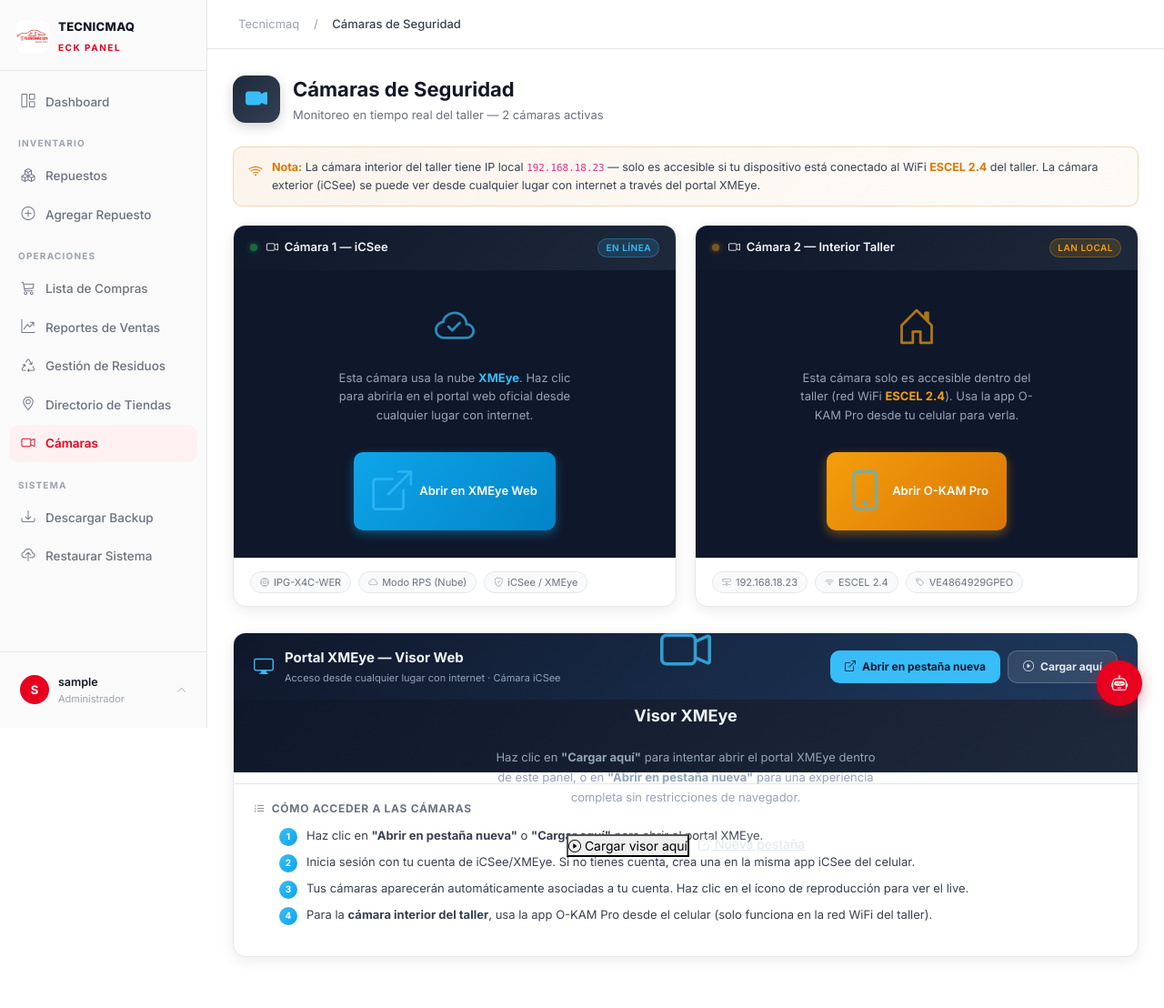
After one commit to Josue-EC04/tecnicmaq-taller-nuevo, a Flask app: page /camaras in a window 1280 px wide. The commit adds this page. Shown: the whole page at 91% size. Run offline with Flask 3, Linux system fonts and the light colour scheme; the visitor is signed in with stand-in values (Sample User, id 1).

Commit message:
feat: agregar pagina de camaras de seguridad con visor XMEye

```diff
--- a/app/routes.py
+++ b/app/routes.py
@@ -157,6 +157,11 @@ def dashboard():
         datetime=datetime)
 
 # --- REEMPLAZA ESTA FUNCIÓN EN routes.py ---
+
+@main.route('/camaras')
+@login_required
+def camaras():
+    return render_template('camaras.html')
 
 @main.route('/inventario')
 @login_required
--- a/app/templates/base.html
+++ b/app/templates/base.html
@@ -76,6 +76,12 @@
          class="eck-nav-item {{ 'active' if request.endpoint == 'main.directorio' }}">
         <i class="bi bi-geo-alt"></i>
         Directorio de Tiendas
+      </a>
+
+      <a href="{{ url_for('main.camaras') }}"
+         class="eck-nav-item {{ 'active' if request.endpoint == 'main.camaras' }}">
+        <i class="bi bi-camera-video"></i>
+        Cámaras
       </a>
 
       <div class="eck-nav-label">Sistema</div>
--- /dev/null
+++ b/app/templates/camaras.html
@@ -0,0 +1,515 @@
+{% extends "base.html" %}
+
+{% block title %}Cámaras – ECK Panel{% endblock %}
+{% block breadcrumb %}Cámaras de Seguridad{% endblock %}
+
+{% block extra_head %}
+<style>
+  /* ── Página Cámaras ── */
+  .cam-hero {
+    display: flex;
+    align-items: center;
+    gap: 14px;
+    margin-bottom: 24px;
+  }
+  .cam-hero-icon {
+    width: 52px; height: 52px;
+    background: linear-gradient(135deg, #1e293b 0%, #334155 100%);
+    border-radius: var(--radius-lg);
+    display: flex; align-items: center; justify-content: center;
+    flex-shrink: 0;
+    box-shadow: 0 4px 14px rgba(0,0,0,.18);
+  }
+  .cam-hero-icon i { font-size: 24px; color: #38bdf8; }
+  .cam-hero-title { font-size: 22px; font-weight: 700; color: var(--text-1); }
+  .cam-hero-sub   { font-size: 13px; color: var(--text-3); margin-top: 2px; }
+
+  /* ── Grid de cámaras ── */
+  .cam-grid {
+    display: grid;
+    grid-template-columns: repeat(auto-fit, minmax(340px, 1fr));
+    gap: 20px;
+    margin-bottom: 28px;
+  }
+
+  /* ── Card de cámara ── */
+  .cam-card {
+    background: #fff;
+    border: 1px solid var(--border);
+    border-radius: var(--radius-lg);
+    overflow: hidden;
+    box-shadow: var(--shadow);
+    transition: var(--transition);
+  }
+  .cam-card:hover { box-shadow: var(--shadow-lg); transform: translateY(-2px); }
+
+  .cam-card-header {
+    background: linear-gradient(135deg, #0f172a 0%, #1e293b 100%);
+    padding: 14px 18px;
+    display: flex; align-items: center; gap: 10px;
+  }
+  .cam-card-header .cam-dot {
+    width: 8px; height: 8px; border-radius: 50%;
+    background: #22c55e;
+    box-shadow: 0 0 6px #22c55e;
+    animation: pulse-green 2s infinite;
+  }
+  @keyframes pulse-green {
+    0%, 100% { opacity: 1; }
+    50% { opacity: 0.4; }
+  }
+  .cam-card-header .cam-name {
+    font-size: 13px; font-weight: 600; color: #f1f5f9;
+    flex: 1;
+  }
+  .cam-card-header .cam-badge {
+    font-size: 10px; font-weight: 600;
+    padding: 2px 8px; border-radius: 20px;
+    background: rgba(56, 189, 248, .15);
+    color: #38bdf8;
+    border: 1px solid rgba(56, 189, 248, .3);
+    letter-spacing: .5px;
+  }
+
+  /* ── Visor / iframe ── */
+  .cam-viewer {
+    position: relative;
+    width: 100%;
+    background: #0f172a;
+    min-height: 260px;
+    display: flex; align-items: center; justify-content: center;
+    flex-direction: column;
+    overflow: hidden;
+  }
+  .cam-viewer iframe {
+    width: 100%; height: 420px;
+    border: none;
+    display: block;
+  }
+  .cam-viewer-placeholder {
+    display: flex; flex-direction: column; align-items: center; gap: 12px;
+    padding: 30px;
+    text-align: center;
+  }
+  .cam-viewer-placeholder i {
+    font-size: 44px; color: #38bdf8; opacity: .7;
+  }
+  .cam-viewer-placeholder p {
+    color: #94a3b8; font-size: 13px; max-width: 260px; line-height: 1.6;
+  }
+  .cam-viewer-placeholder .cam-btn-open {
+    margin-top: 4px;
+    display: inline-flex; align-items: center; gap: 8px;
+    padding: 10px 20px;
+    background: linear-gradient(135deg, #0ea5e9, #0284c7);
+    color: #fff; border: none; border-radius: var(--radius);
+    font-size: 13px; font-weight: 600;
+    cursor: pointer; text-decoration: none;
+    transition: var(--transition);
+    box-shadow: 0 4px 12px rgba(14, 165, 233, .4);
+  }
+  .cam-btn-open:hover {
+    transform: translateY(-1px);
+    box-shadow: 0 6px 16px rgba(14, 165, 233, .5);
+  }
+
+  /* ── Info técnica ── */
+  .cam-info {
+    padding: 14px 18px;
+    border-top: 1px solid var(--border);
+    display: flex; flex-wrap: wrap; gap: 8px;
+  }
+  .cam-info-chip {
+    display: inline-flex; align-items: center; gap: 5px;
+    font-size: 11px; color: var(--text-3);
+    background: var(--bg-subtle);
+    border: 1px solid var(--border);
+    border-radius: 20px;
+    padding: 3px 10px;
+  }
+  .cam-info-chip i { font-size: 10px; color: var(--text-4); }
+
+  /* ── Sección XMEye integrado ── */
+  .cam-xmeye-section {
+    background: #fff;
+    border: 1px solid var(--border);
+    border-radius: var(--radius-lg);
+    overflow: hidden;
+    box-shadow: var(--shadow);
+    margin-bottom: 28px;
+  }
+  .cam-xmeye-header {
+    background: linear-gradient(135deg, #0f172a 0%, #1e3a5f 100%);
+    padding: 16px 22px;
+    display: flex; align-items: center; justify-content: space-between;
+    gap: 12px;
+  }
+  .cam-xmeye-header-left {
+    display: flex; align-items: center; gap: 12px;
+  }
+  .cam-xmeye-header-left i {
+    font-size: 22px; color: #38bdf8;
+  }
+  .cam-xmeye-header-title {
+    font-size: 15px; font-weight: 700; color: #f1f5f9;
+  }
+  .cam-xmeye-header-sub {
+    font-size: 11px; color: #94a3b8; margin-top: 2px;
+  }
+  .cam-xmeye-actions {
+    display: flex; gap: 8px; flex-wrap: wrap;
+  }
+  .cam-btn-xmeye {
+    display: inline-flex; align-items: center; gap: 7px;
+    padding: 8px 16px;
+    background: #38bdf8;
+    color: #0f172a; border: none; border-radius: var(--radius);
+    font-size: 12px; font-weight: 700;
+    cursor: pointer; text-decoration: none;
+    transition: var(--transition);
+  }
+  .cam-btn-xmeye:hover {
+    background: #7dd3fc;
+    transform: translateY(-1px);
+  }
+  .cam-btn-xmeye-secondary {
+    background: rgba(255,255,255,.1);
+    color: #e2e8f0;
+    border: 1px solid rgba(255,255,255,.2);
+  }
+  .cam-btn-xmeye-secondary:hover {
+    background: rgba(255,255,255,.2);
+    color: #fff;
+  }
+
+  .cam-iframe-wrapper {
+    position: relative;
+    background: #0f172a;
+  }
+  .cam-iframe-wrapper iframe {
+    width: 100%;
+    height: 620px;
+    border: none;
+    display: block;
+  }
+  .cam-iframe-overlay {
+    position: absolute;
+    inset: 0;
+    background: linear-gradient(135deg, #0f172a 0%, #1e293b 100%);
+    display: flex; flex-direction: column;
+    align-items: center; justify-content: center;
+    gap: 16px; padding: 40px;
+    text-align: center;
+  }
+  .cam-iframe-overlay.hidden { display: none; }
+  .cam-iframe-overlay .big-icon {
+    font-size: 56px; color: #38bdf8; opacity: .8;
+    animation: float 3s ease-in-out infinite;
+  }
+  @keyframes float {
+    0%, 100% { transform: translateY(0); }
+    50% { transform: translateY(-8px); }
+  }
+  .cam-iframe-overlay h3 { color: #f1f5f9; font-size: 18px; font-weight: 700; }
+  .cam-iframe-overlay p  { color: #94a3b8; font-size: 13px; max-width: 420px; line-height: 1.7; }
+
+  /* ── Alerta de red local ── */
+  .cam-local-alert {
+    background: linear-gradient(135deg, rgba(217,119,6,.08), rgba(217,119,6,.03));
+    border: 1px solid rgba(217,119,6,.25);
+    border-radius: var(--radius);
+    padding: 12px 16px;
+    display: flex; align-items: flex-start; gap: 10px;
+    margin-bottom: 20px;
+  }
+  .cam-local-alert i { color: var(--amber); font-size: 16px; flex-shrink: 0; margin-top: 2px; }
+  .cam-local-alert p { color: var(--text-2); font-size: 12.5px; line-height: 1.6; margin: 0; }
+  .cam-local-alert strong { color: var(--amber); }
+
+  /* ── Info chips section ── */
+  .cam-specs-grid {
+    display: grid;
+    grid-template-columns: repeat(auto-fit, minmax(200px, 1fr));
+    gap: 12px;
+    padding: 18px 22px;
+    border-top: 1px solid var(--border);
+  }
+  .cam-spec-item {
+    display: flex; align-items: center; gap: 10px;
+    padding: 10px 14px;
+    background: var(--bg-subtle);
+    border-radius: var(--radius);
+    border: 1px solid var(--border);
+  }
+  .cam-spec-item i { font-size: 16px; color: #38bdf8; flex-shrink: 0; }
+  .cam-spec-label { font-size: 10px; color: var(--text-4); text-transform: uppercase; letter-spacing: .5px; }
+  .cam-spec-value { font-size: 12px; color: var(--text-1); font-weight: 600; font-family: 'JetBrains Mono', monospace; }
+
+  /* ── Instrucciones ── */
+  .cam-steps {
+    padding: 20px 22px;
+    border-top: 1px solid var(--border);
+  }
+  .cam-steps h6 {
+    font-size: 12px; font-weight: 700; color: var(--text-3);
+    text-transform: uppercase; letter-spacing: .7px;
+    margin-bottom: 12px;
+  }
+  .cam-step-list {
+    list-style: none; display: flex; flex-direction: column; gap: 8px;
+  }
+  .cam-step-list li {
+    display: flex; align-items: flex-start; gap: 10px;
+    font-size: 13px; color: var(--text-2); line-height: 1.5;
+  }
+  .cam-step-num {
+    width: 20px; height: 20px; border-radius: 50%;
+    background: linear-gradient(135deg, #38bdf8, #0ea5e9);
+    color: #fff; font-size: 10px; font-weight: 700;
+    display: flex; align-items: center; justify-content: center;
+    flex-shrink: 0; margin-top: 1px;
+  }
+
+  /* Mobile */
+  @media (max-width: 640px) {
+    .cam-grid { grid-template-columns: 1fr; }
+    .cam-iframe-wrapper iframe { height: 400px; }
+    .cam-xmeye-header { flex-direction: column; align-items: flex-start; }
+  }
+</style>
+{% endblock %}
+
+{% block content %}
+<div style="max-width: 1100px;">
+
+  <!-- Hero -->
+  <div class="cam-hero">
+    <div class="cam-hero-icon">
+      <i class="bi bi-camera-video-fill"></i>
+    </div>
+    <div>
+      <div class="cam-hero-title">Cámaras de Seguridad</div>
+      <div class="cam-hero-sub">Monitoreo en tiempo real del taller — 2 cámaras activas</div>
+    </div>
+  </div>
+
+  <!-- Alerta red local -->
+  <div class="cam-local-alert">
+    <i class="bi bi-wifi"></i>
+    <p>
+      <strong>Nota:</strong> La cámara interior del taller tiene IP local <code>192.168.18.23</code> — solo es accesible
+      si tu dispositivo está conectado al WiFi <strong>ESCEL 2.4</strong> del taller.
+      La cámara exterior (iCSee) se puede ver desde cualquier lugar con internet a través del portal XMEye.
+    </p>
+  </div>
+
+  <!-- Grid de cards individuales -->
+  <div class="cam-grid">
+
+    <!-- Cámara 1: iCSee / XMEye -->
+    <div class="cam-card">
+      <div class="cam-card-header">
+        <div class="cam-dot"></div>
+        <span class="cam-name"><i class="bi bi-camera-video me-1"></i> Cámara 1 — iCSee</span>
+        <span class="cam-badge">EN LÍNEA</span>
+      </div>
+      <div class="cam-viewer">
+        <div class="cam-viewer-placeholder">
+          <i class="bi bi-cloud-check"></i>
+          <p>Esta cámara usa la nube <strong style="color:#38bdf8;">XMEye</strong>. Haz clic para abrirla en el portal web oficial desde cualquier lugar con internet.</p>
+          <a href="https://web.xmeye.net" target="_blank" rel="noopener" class="cam-btn-open">
+            <i class="bi bi-box-arrow-up-right"></i> Abrir en XMEye Web
+          </a>
+        </div>
+      </div>
+      <div class="cam-info">
+        <span class="cam-info-chip"><i class="bi bi-cpu"></i> IPG-X4C-WER</span>
+        <span class="cam-info-chip"><i class="bi bi-cloud"></i> Modo RPS (Nube)</span>
+        <span class="cam-info-chip"><i class="bi bi-shield-check"></i> iCSee / XMEye</span>
+      </div>
+    </div>
+
+    <!-- Cámara 2: O-KAM Pro / Local -->
+    <div class="cam-card">
+      <div class="cam-card-header">
+        <div class="cam-dot" style="background:#f59e0b; box-shadow:0 0 6px #f59e0b;"></div>
+        <span class="cam-name"><i class="bi bi-camera-video me-1"></i> Cámara 2 — Interior Taller</span>
+        <span class="cam-badge" style="background:rgba(245,158,11,.15); color:#f59e0b; border-color:rgba(245,158,11,.3);">LAN LOCAL</span>
+      </div>
+      <div class="cam-viewer">
+        <div class="cam-viewer-placeholder">
+          <i class="bi bi-house-door" style="color:#f59e0b;"></i>
+          <p>Esta cámara solo es accesible dentro del taller (red WiFi <strong style="color:#f59e0b;">ESCEL 2.4</strong>).
+          Usa la app O-KAM Pro desde tu celular para verla.</p>
+          <a href="https://play.google.com/store/apps/details?id=com.okcam.okam" target="_blank" rel="noopener"
+             class="cam-btn-open" style="background: linear-gradient(135deg, #f59e0b, #d97706); box-shadow: 0 4px 12px rgba(245,158,11,.4);">
+            <i class="bi bi-phone"></i> Abrir O-KAM Pro
+          </a>
+        </div>
+      </div>
+      <div class="cam-info">
+        <span class="cam-info-chip"><i class="bi bi-hdd-network"></i> 192.168.18.23</span>
+        <span class="cam-info-chip"><i class="bi bi-wifi"></i> ESCEL 2.4</span>
+        <span class="cam-info-chip"><i class="bi bi-tag"></i> VE4864929GPEO</span>
+      </div>
+    </div>
+
+  </div>
+
+  <!-- Panel principal XMEye integrado -->
+  <div class="cam-xmeye-section">
+    <div class="cam-xmeye-header">
+      <div class="cam-xmeye-header-left">
+        <i class="bi bi-display"></i>
+        <div>
+          <div class="cam-xmeye-header-title">Portal XMEye — Visor Web</div>
+          <div class="cam-xmeye-header-sub">Acceso desde cualquier lugar con internet · Cámara iCSee</div>
+        </div>
+      </div>
+      <div class="cam-xmeye-actions">
+        <a href="https://web.xmeye.net" target="_blank" rel="noopener" class="cam-btn-xmeye">
+          <i class="bi bi-box-arrow-up-right"></i> Abrir en pestaña nueva
+        </a>
+        <button onclick="loadXMEye()" class="cam-btn-xmeye cam-btn-xmeye-secondary">
+          <i class="bi bi-play-circle"></i> Cargar aquí
+        </button>
+      </div>
+    </div>
+
+    <!-- Iframe wrapper -->
+    <div class="cam-iframe-wrapper">
+      <div class="cam-iframe-overlay" id="xmeyeOverlay">
+        <i class="bi bi-camera-video big-icon"></i>
+        <h3>Visor XMEye</h3>
+        <p>
+          Haz clic en <strong>"Cargar aquí"</strong> para intentar abrir el portal XMEye dentro de este panel,
+          o en <strong>"Abrir en pestaña nueva"</strong> para una experiencia completa sin restricciones de navegador.
+        </p>
+        <div style="display:flex; gap:10px; flex-wrap:wrap; justify-content:center;">
+          <button onclick="loadXMEye()" class="cam-btn-open" style="margin-top:0;">
+            <i class="bi bi-play-circle"></i> Cargar visor aquí
+          </button>
+          <a href="https://web.xmeye.net" target="_blank" rel="noopener"
+             class="cam-btn-open" style="margin-top:0; background: rgba(255,255,255,.12); color:#e2e8f0; box-shadow:none;">
+            <i class="bi bi-box-arrow-up-right"></i> Nueva pestaña
+          </a>
+        </div>
+        <p id="xmeyeNote" style="display:none; color:#f87171; font-size:12px; margin-top:8px;">
+          <i class="bi bi-exclamation-triangle me-1"></i>
+          El portal bloqueó la carga en iframe. Por favor usa <strong>"Abrir en pestaña nueva"</strong>.
+        </p>
+      </div>
+      <iframe id="xmeyeFrame" src="about:blank" title="XMEye Web"
+              sandbox="allow-same-origin allow-scripts allow-forms allow-popups"
+              style="display:none;">
+      </iframe>
+    </div>
+
+    <!-- Especificaciones técnicas -->
+    <div class="cam-specs-grid">
+      <div class="cam-spec-item">
+        <i class="bi bi-upc-scan"></i>
+        <div>
+          <div class="cam-spec-label">Número de serie</div>
+          <div class="cam-spec-value">033ce6d7…6a09</div>
+        </div>
+      </div>
+      <div class="cam-spec-item">
+        <i class="bi bi-cpu"></i>
+        <div>
+          <div class="cam-spec-label">Modelo</div>
+          <div class="cam-spec-value">IPG-X4C-WER</div>
+        </div>
+      </div>
+      <div class="cam-spec-item">
+        <i class="bi bi-cloud-arrow-up"></i>
+        <div>
+          <div class="cam-spec-label">Modo de red</div>
+          <div class="cam-spec-value">RPS (Nube P2P)</div>
+        </div>
+      </div>
+      <div class="cam-spec-item">
+        <i class="bi bi-calendar3"></i>
+        <div>
+          <div class="cam-spec-label">Firmware</div>
+          <div class="cam-spec-value">V5.00.R02</div>
+        </div>
+      </div>
+    </div>
+
+    <!-- Instrucciones de acceso -->
+    <div class="cam-steps">
+      <h6><i class="bi bi-list-ol me-1"></i> Cómo acceder a las cámaras</h6>
+      <ul class="cam-step-list">
+        <li>
+          <span class="cam-step-num">1</span>
+          <span>Haz clic en <strong>"Abrir en pestaña nueva"</strong> o <strong>"Cargar aquí"</strong> para abrir el portal XMEye.</span>
+        </li>
+        <li>
+          <span class="cam-step-num">2</span>
+          <span>Inicia sesión con tu cuenta de iCSee/XMEye. Si no tienes cuenta, crea una en la misma app iCSee del celular.</span>
+        </li>
+        <li>
+          <span class="cam-step-num">3</span>
+          <span>Tus cámaras aparecerán automáticamente asociadas a tu cuenta. Haz clic en el ícono de reproducción para ver el live.</span>
+        </li>
+        <li>
+          <span class="cam-step-num">4</span>
+          <span>Para la <strong>cámara interior del taller</strong>, usa la app O-KAM Pro desde el celular (solo funciona en la red WiFi del taller).</span>
+        </li>
+      </ul>
+    </div>
+  </div>
+
+</div>
+{% endblock %}
+
+{% block extra_scripts %}
+<script>
+let iframeLoaded = false;
+
+function loadXMEye() {
+  if (iframeLoaded) return;
+  iframeLoaded = true;
+
+  const overlay  = document.getElementById('xmeyeOverlay');
+  const frame    = document.getElementById('xmeyeFrame');
+  const note     = document.getElementById('xmeyeNote');
+
+  frame.style.display = 'block';
+  frame.src = 'https://web.xmeye.net';
+
+  // Detectar si el iframe fue bloqueado por X-Frame-Options
+  let checkTimer = setTimeout(() => {
+    try {
+      // Si el src cambia o hay error de acceso, mostrar advertencia
+      const href = frame.contentWindow.location.href;
+      // Si llegamos aquí sin error, está cargando
+      overlay.classList.add('hidden');
+    } catch (e) {
+      // Cross-origin o bloqueado — mostrar nota de error
+      frame.style.display = 'none';
+      note.style.display  = 'block';
+    }
+  }, 3000);
+
+  frame.addEventListener('load', () => {
+    clearTimeout(checkTimer);
+    try {
+      const href = frame.contentWindow.location.href;
+      overlay.classList.add('hidden');
+    } catch (e) {
+      // Bloqueado por política del sitio
+      frame.style.display = 'none';
+      note.style.display  = 'block';
+    }
+  });
+
+  frame.addEventListener('error', () => {
+    clearTimeout(checkTimer);
+    frame.style.display = 'none';
+    note.style.display  = 'block';
+  });
+}
+</script>
+{% endblock %}
```
